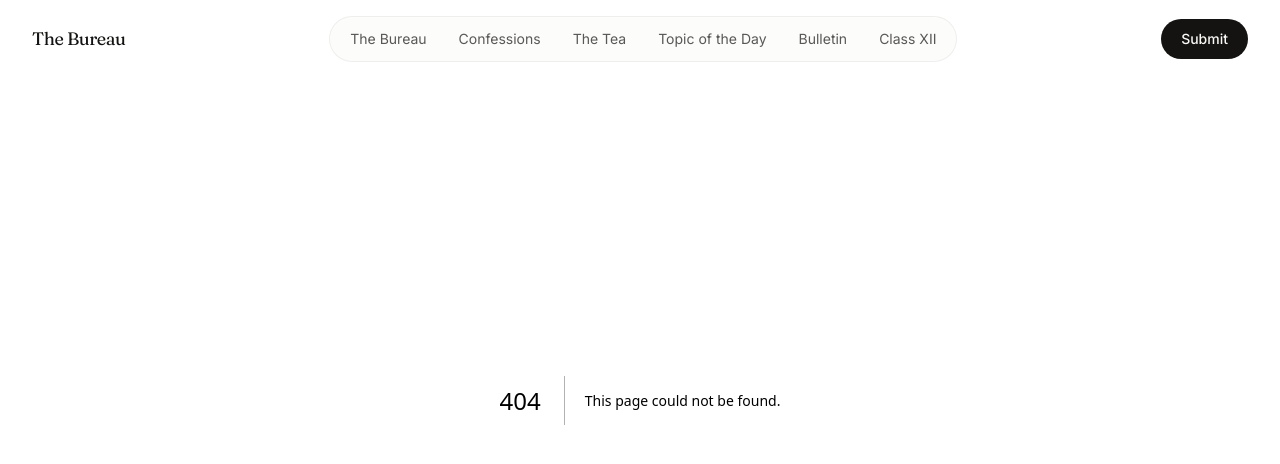
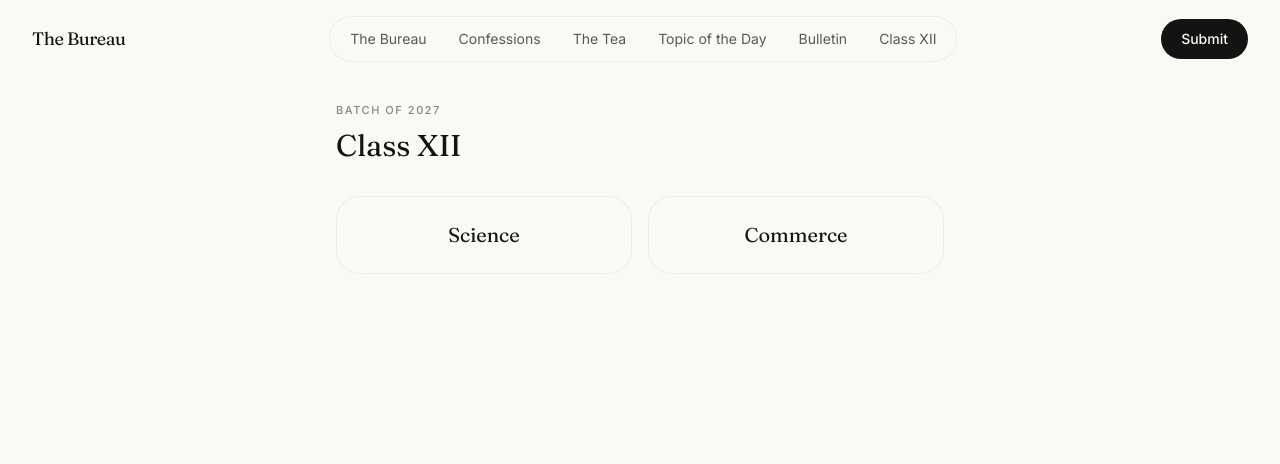
Before and after one commit to AreedHassan/st-giri-bureau, a Next.js app: page /class-xii in a window 1280 px wide. Before the commit this address had no page. Shown: the top 464 px of the page. Built offline with nearby package versions, Linux system fonts and the light colour scheme.

Commit message:
Add files via upload

```diff
--- /dev/null
+++ b/app/class-xii/page.tsx
@@ -0,0 +1,27 @@
+import Link from "next/link";
+import GlassCard from "@/components/GlassCard";
+
+export default function ClassXIIPage() {
+  return (
+    <section className="min-h-screen px-5 sm:px-8 pt-24 pb-16 max-w-2xl mx-auto">
+      <span className="text-[11px] uppercase tracking-[0.14em] text-bureau-ink/50 font-medium">
+        Batch of 2027
+      </span>
+      <h1 className="font-serif text-3xl text-bureau-ink mt-2 mb-8">
+        Class XII
+      </h1>
+      <div className="grid grid-cols-1 sm:grid-cols-2 gap-4">
+        <Link href="/class-xii/science">
+          <GlassCard className="text-center py-10">
+            <h2 className="font-serif text-xl text-bureau-ink">Science</h2>
+          </GlassCard>
+        </Link>
+        <Link href="/class-xii/commerce">
+          <GlassCard className="text-center py-10">
+            <h2 className="font-serif text-xl text-bureau-ink">Commerce</h2>
+          </GlassCard>
+        </Link>
+      </div>
+    </section>
+  );
+}
```
